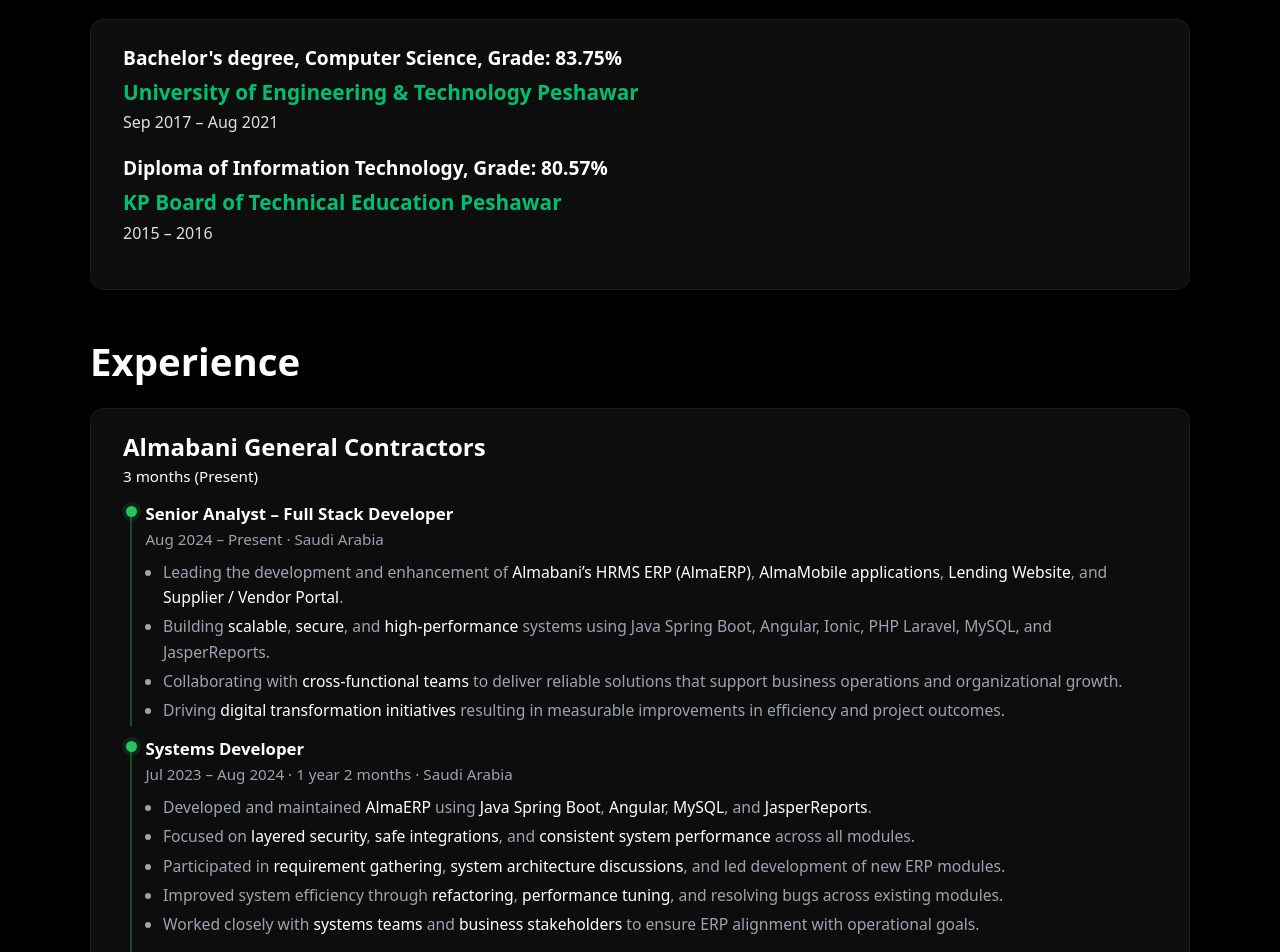
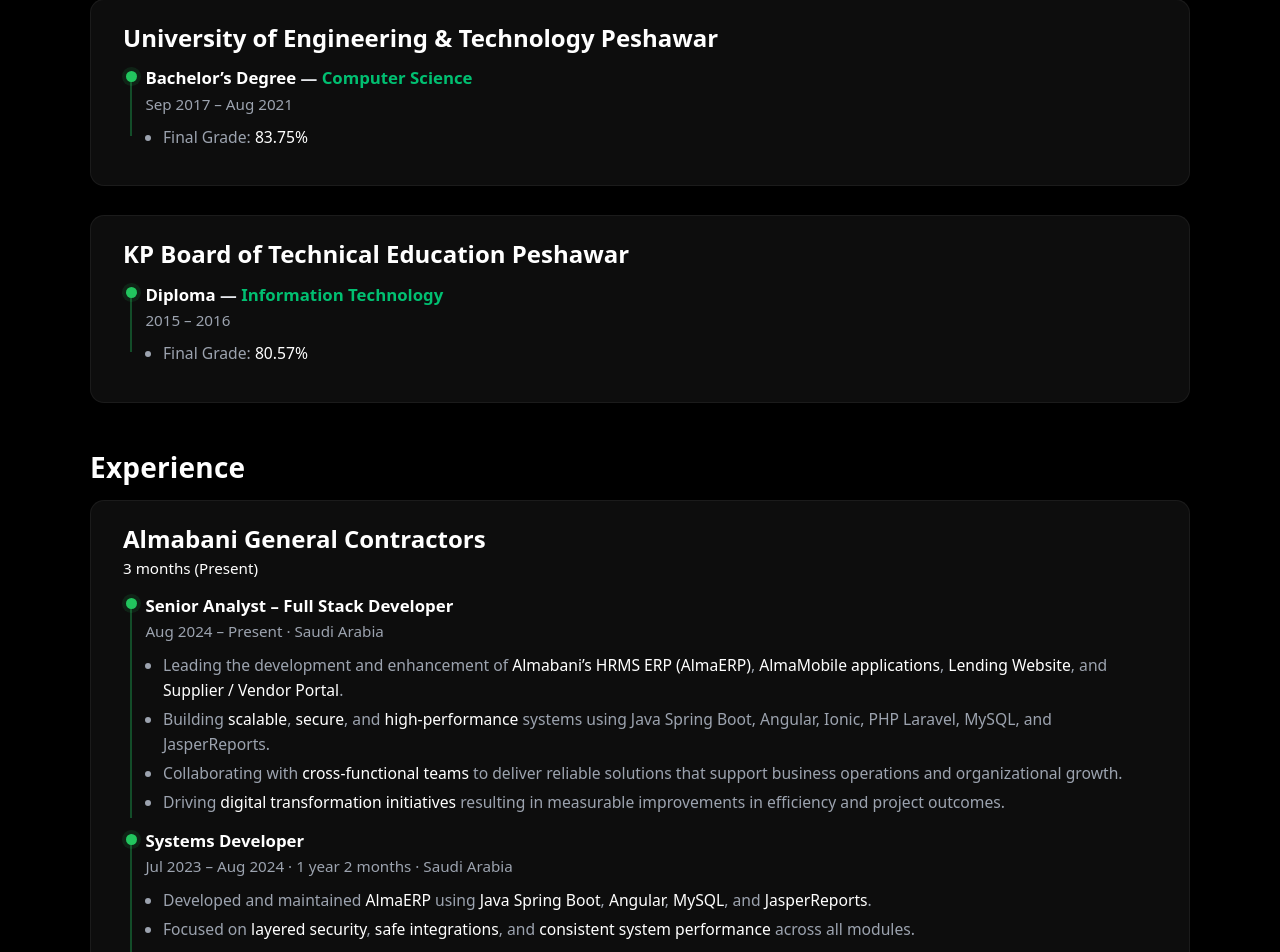
Before and after one commit to Fazal-haroon/fazal-portfolio, a React (Create React App) app: page /experience in a window 1280 px wide. Shown: the part 215-1167 px from the top of the page. Built offline with nearby package versions, Linux system fonts and the light colour scheme.

Commit message:
improve the design

```diff
--- a/src/assets/css/Experience.module.css
+++ b/src/assets/css/Experience.module.css
@@ -14,11 +14,13 @@
 }
 
 /* Section titles: "Education", "Experience" */
+/* Section titles: "Education", "Experience" */
 .sectionTitle {
-    font-size: clamp(1.9rem, 4vw, 2.4rem);
+    font-size: clamp(1.35rem, 2.2vw, 1.75rem);
     font-weight: 700;
-    margin-bottom: 1.5rem;
+    margin-bottom: 1rem;
     text-align: left;
+    letter-spacing: 0.2px;
 }
 
 /* ===== Education ===== */
@@ -112,12 +114,27 @@
     margin-bottom: 0.25rem;
 }
 
+
 .link {
-    display: inline-block;
-    margin-top: 0.5rem;
-    font-size: 0.98rem;
-    color: #fff;
-    text-decoration: underline;
+    color: #01bf71;
+    cursor: pointer;
+    font-weight: 600;
+    text-decoration: none;
+    transition: color 0.3s ease, text-shadow 0.3s ease;
+}
+
+.link:hover {
+    color: #4ac1ff; /* bluish tint for hover */
+    text-shadow: 0 0 10px rgba(1, 191, 113, 0.5);
+}
+
+.link[href=""],
+.link:not([href]) {
+    color: #888 !important;
+    cursor: default !important;
+    pointer-events: none;
+    text-shadow: none;
+    opacity: 0.7;
 }
 
 /* ===== Responsive ===== */
@@ -211,3 +228,8 @@
     font-size: 0.95rem;
     line-height: 1.6;
 }
+
+.eduMajor {
+    color: #01bf71;
+    font-weight: 650;
+}
--- a/src/components/Experience.js
+++ b/src/components/Experience.js
@@ -40,24 +40,48 @@
                     Education
                 </h2>
 
-                <div className={classes.eduBlock} data-aos="fade-up" data-aos-once="true">
-                    <div className={classes.eduItem}>
-                        <p className={classes.eduDegree}>
-                            Bachelor&apos;s degree, Computer Science, Grade: 83.75%
-                        </p>
-                        <p className={classes.eduInstitute}>
-                            University of Engineering &amp; Technology Peshawar
-                        </p>
-                        <p className={classes.eduYear}>Sep 2017 – Aug 2021</p>
-                    </div>
+                <div className={classes.cardsColumn}>
+                    <article className={classes.card} data-aos="fade-up" data-aos-once="true">
+                        <h3 className={classes.company}>University of Engineering &amp; Technology Peshawar</h3>
 
-                    <div className={classes.eduItem}>
-                        <p className={classes.eduDegree}>Diploma of Information Technology, Grade: 80.57%</p>
-                        <p className={classes.eduInstitute}>
-                            KP Board of Technical Education Peshawar
-                        </p>
-                        <p className={classes.eduYear}>2015 – 2016</p>
-                    </div>
+                        <section className={classes.roleBlock}>
+                            <div className={classes.timelineDot} />
+
+                            <h4 className={classes.roleTitle}>
+                                <span style={{ color: "#ffffff" }}>Bachelor’s Degree</span> —{" "}
+                                <span className={classes.eduMajor}>Computer Science</span>
+                            </h4>
+
+                            <p className={classes.roleMeta}>Sep 2017 – Aug 2021</p>
+
+                            <ul className={classes.cardList}>
+                                <li>
+                                    Final Grade: <span style={{ color: "#ffffff" }}>83.75%</span>
+                                </li>
+                            </ul>
+                        </section>
+                    </article>
+
+                    <article className={classes.card} data-aos="fade-up" data-aos-once="true">
+                        <h3 className={classes.company}>KP Board of Technical Education Peshawar</h3>
+
+                        <section className={classes.roleBlock}>
+                            <div className={classes.timelineDot} />
+
+                            <h4 className={classes.roleTitle}>
+                                <span style={{ color: "#ffffff" }}>Diploma</span> —{" "}
+                                <span className={classes.eduMajor}>Information Technology</span>
+                            </h4>
+
+                            <p className={classes.roleMeta}>2015 – 2016</p>
+
+                            <ul className={classes.cardList}>
+                                <li>
+                                    Final Grade: <span style={{ color: "#ffffff" }}>80.57%</span>
+                                </li>
+                            </ul>
+                        </section>
+                    </article>
                 </div>
             </section>
 
```
